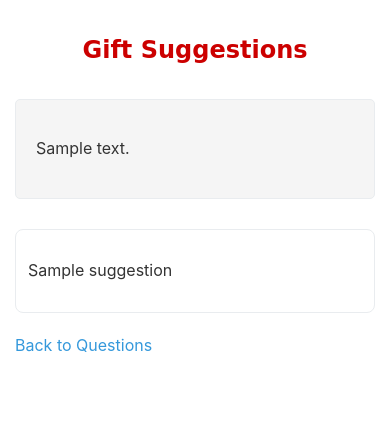
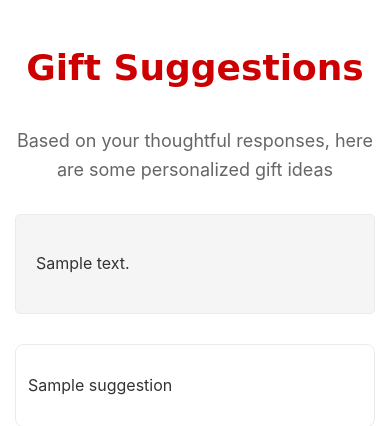
Before and after one commit to na47io/santa, a FastAPI app: template app/templates/results.html in a window 390 px wide. Shown: the top 426 px of the page. Run offline with FastAPI, Linux system fonts and the light colour scheme; the template is opened without the code that fills it: most values are stand-ins (such as "Sample title", 1, 10 or a date in 2020); parts of the project's set-up code (start-up, migrations or seed data) failed here and were passed over; some web fonts are replaced.

Commit message:
feat: Enhance mobile heading and add descriptive subheadings

```diff
--- a/app/static/css/style.css
+++ b/app/static/css/style.css
@@ -255,7 +255,7 @@ a:hover {
 /* Mobile optimizations */
 @media (max-width: 600px) {
     h1 {
-        font-size: 24px;
+        font-size: 36px;
     }
 
     textarea {
--- a/app/templates/index.html
+++ b/app/templates/index.html
@@ -15,6 +15,9 @@
   </head>
   <body>
     <h1>santa</h1>
+    <p style="text-align: center; margin-bottom: 30px; font-size: 18px; color: #666;">
+      A thoughtful gift suggestion tool that helps you find the perfect present by analyzing your relationship and shared experiences
+    </p>
     <form id="questionForm" action="/submit" method="post">
       {% for item in questions_data %}
       <div class="question">
--- a/app/templates/results.html
+++ b/app/templates/results.html
@@ -12,6 +12,9 @@
   </head>
   <body>
     <h1>Gift Suggestions</h1>
+    <p style="text-align: center; margin-bottom: 30px; font-size: 18px; color: #666;">
+      Based on your thoughtful responses, here are some personalized gift ideas
+    </p>
     <div class="summary" style="margin-bottom: 30px; padding: 20px; background-color: #f5f5f5; border-radius: 5px;">
       <p>{{ summary }}</p>
     </div>
```
